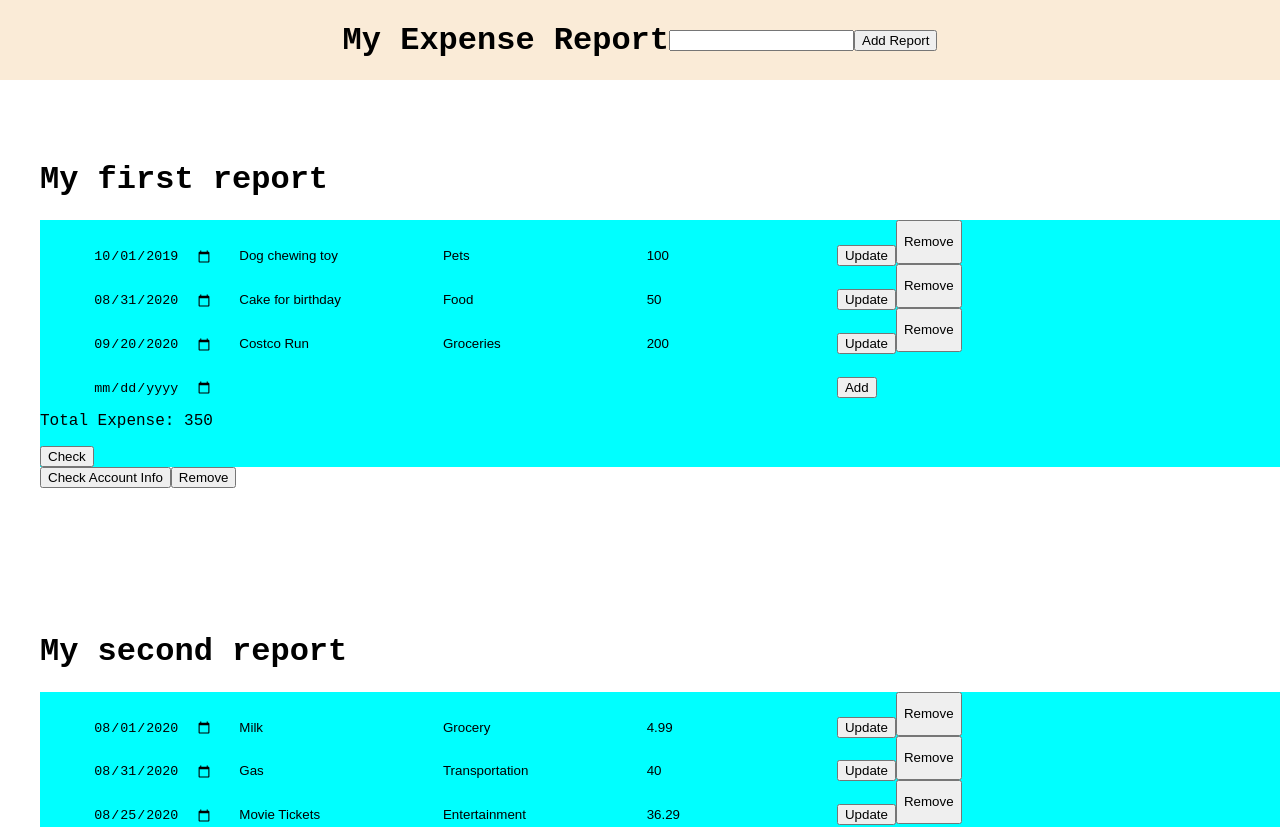
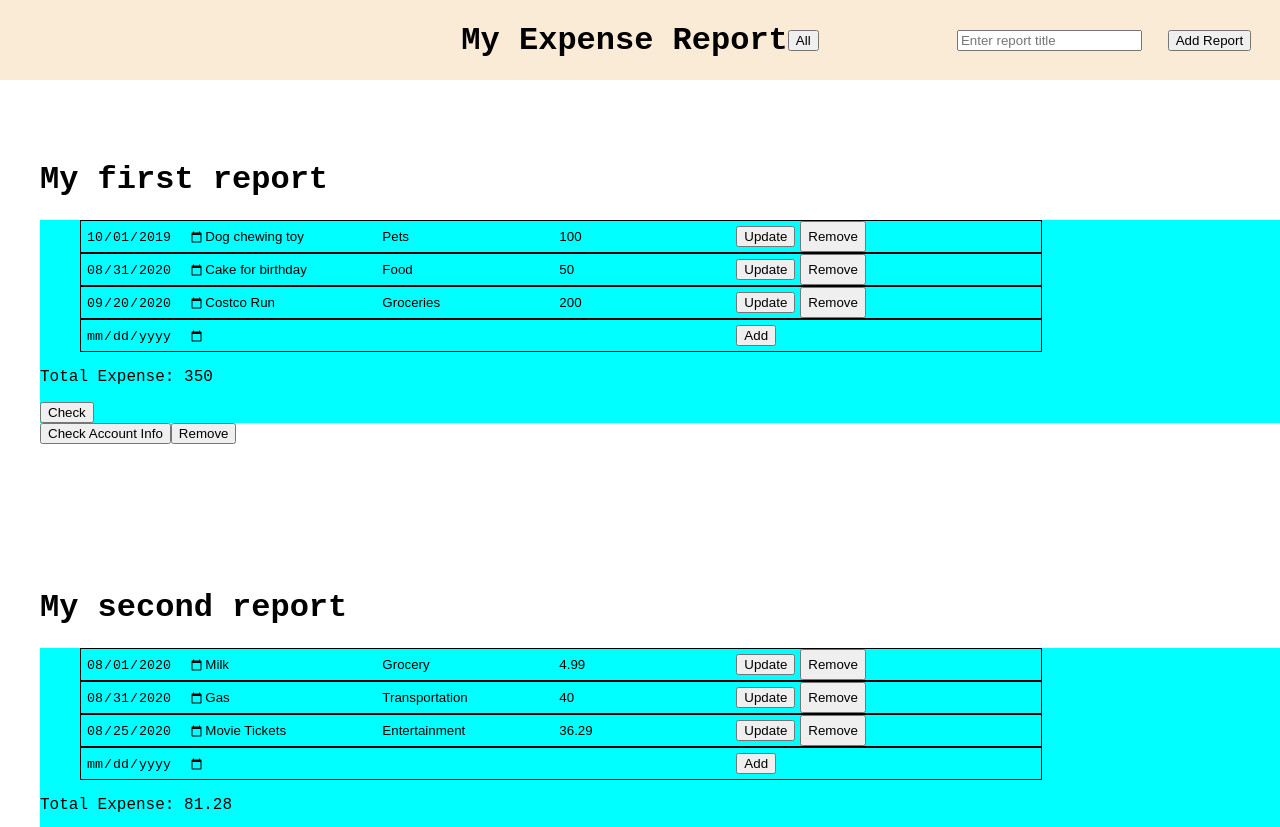
Before and after one commit to echen831/Easy-Expense-Report, a React (Create React App) app: page / in a window 1280 px wide. Shown: the top 827 px of the page. Built offline with nearby package versions, Linux system fonts and the light colour scheme.

Commit message:
refactor code to smaller components

```diff
--- a/src/App.js
+++ b/src/App.js
@@ -1,12 +1,13 @@
 import React, { useState } from 'react';
 import { Header } from './Components/header';
-import { Account } from './Components/account';
+import { AllReports } from './Components/all';
 import { DATA } from './initial_data';
 import './styles.css';
 
 const App = () => {
 
   const [data, setData] = useState(DATA);
+  const [ showAll, setShowAll ] = useState(true);
 
   const addAccount = (title) => {
     if(title.trim() !== "") {
@@ -19,7 +20,7 @@ const App = () => {
   const removeAccount = (idx) => {
     let newData = data.slice(0,idx).concat(data.slice(idx+1))
     setData(newData);
-  }
+  };
 
   const updateAccount = (currIdx, itemsArr) => {
     let newAccData = data.map((datum, idx) => {
@@ -33,21 +34,28 @@ const App = () => {
     })
 
     setData(newAccData);
+  };
+
+  const toggle = (field) => {
+
+    switch (field) {
+      case ('showAll'):
+        setShowAll(!showAll);
+        break;
+
+      default:
+        break;
+    }
   }
 
   return (
     <div className="App">
-      <Header addAccount={addAccount}/>
-      <ul>
-        {data.map((acc, idx) => {
-          return <Account data={acc}
-                          idx={idx}
-                          key={idx}
-                          updateAccount={updateAccount}
-                          removeAccount={removeAccount}
-                          />
-        })}
-      </ul>
+      <Header addAccount={addAccount} toggle={toggle}/>
+      <AllReports
+          updateAccount={updateAccount}
+          removeAccount={removeAccount}
+          data={data}
+          showAll={showAll}/>
     </div>
   );
 }
--- /dev/null
+++ b/src/Components/add_report.jsx
@@ -0,0 +1,24 @@
+import React, { useState } from 'react';
+
+export const AddReport = (props) => {
+    const [ title, setTitle ] = useState("");
+
+    const handleChange = (e) => {
+        setTitle(e.currentTarget.value);
+    };
+
+    const handleSubmit = (e) => {
+        e.preventDefault();
+        props.addAccount(title);
+        setTitle("");
+    };
+
+    return (
+        <div className="add-form-container">
+            <form action="" onSubmit={handleSubmit}>
+                <input type="text" placeholder="Enter report title" value={title} onChange={handleChange} />
+                <button type='submit'>Add Report</button>
+            </form>
+        </div>
+    )
+}
--- /dev/null
+++ b/src/Components/all.jsx
@@ -0,0 +1,21 @@
+import React from 'react';
+import { Account } from './account';
+
+export const AllReports = ({data, updateAccount, removeAccount, showAll}) => {
+
+    return (
+        <div className={!showAll ? "hide" : ""}>
+            <ul>
+                {data.map((acc, idx) => {
+                    return <Account data={acc}
+                        idx={idx}
+                        key={idx}
+                        updateAccount={updateAccount}
+                        removeAccount={removeAccount}
+                    />
+                })}
+            </ul>
+        </div>
+    )
+
+};
--- a/src/Components/header.jsx
+++ b/src/Components/header.jsx
@@ -1,26 +1,14 @@
-import React, { useState } from 'react';
+import React from 'react';
+import { AddReport } from './add_report';
 
 export const Header = (props) => {
 
-    const [title, setTitle] = useState("");
-
-    const handleChange = (e) => {
-        setTitle(e.currentTarget.value);
-    };
-
-    const handleSubmit = (e) => {
-        e.preventDefault();
-        props.addAccount(title);
-        setTitle("");
-    };
 
     return (
         <div className='header-container'>
             <h1>My Expense Report</h1>
-            <form action="" onSubmit={handleSubmit}>
-                <input type="text" value={title} onChange={handleChange}/>
-                <button type='submit'>Add Report</button>
-            </form>
+            <AddReport addAccount={props.addAccount}/>
+            <button onClick={() => props.toggle('showAll')}>All</button>
         </div>
     )
 };
--- a/src/styles.css
+++ b/src/styles.css
@@ -7,8 +7,17 @@ ul {
     list-style: none;
 }
 
+button {
+    cursor: pointer;
+}
+
+
 .App {
   font-family: 'Courier New', Courier, monospace;
+}
+
+.hide {
+    display: none;
 }
 
 
@@ -22,6 +31,19 @@ ul {
   display: flex;
   justify-content: center;
   align-items: center;
+}
+
+.add-form-container {
+    position: absolute;
+    width: 20em;
+    margin-right: 1em;
+    right: 0;
+}
+
+.add-form-container form {
+    width: 100%;
+    display: flex;
+    justify-content: space-around;
 }
 
 .account-container {
@@ -39,6 +61,7 @@ ul {
 .item-container {
     display: flex;
     width: 80%;
+    border: 1px solid black;
 }
 
 .item-container div {
@@ -50,12 +73,15 @@ ul {
     align-items: center;
 }
 
+.item-container form {
+    padding: 5px;
+}
+
 .item-container input {
     background-color: rgba(255, 255, 255, 0);
     height: 100%;
     outline: none;
     border: none;
-    margin: 1em;
     padding: 0;
 }
 
```
